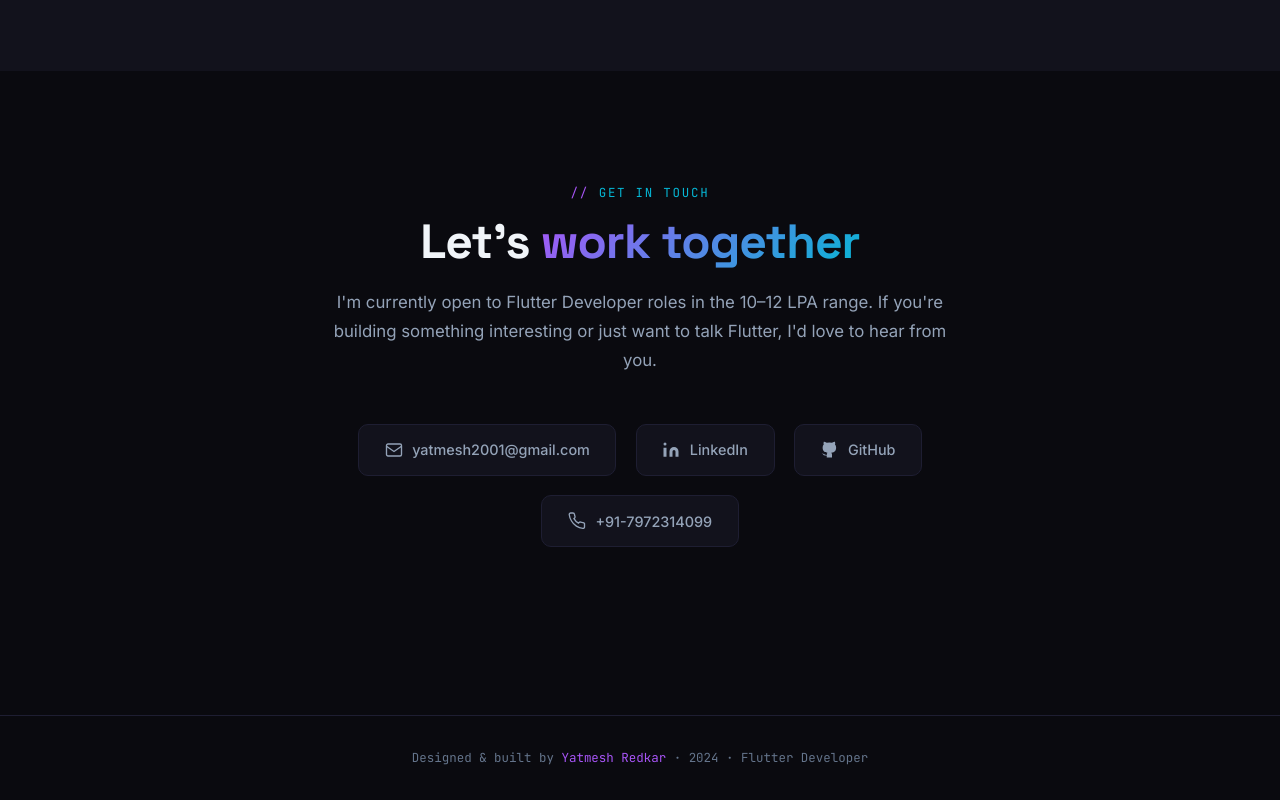
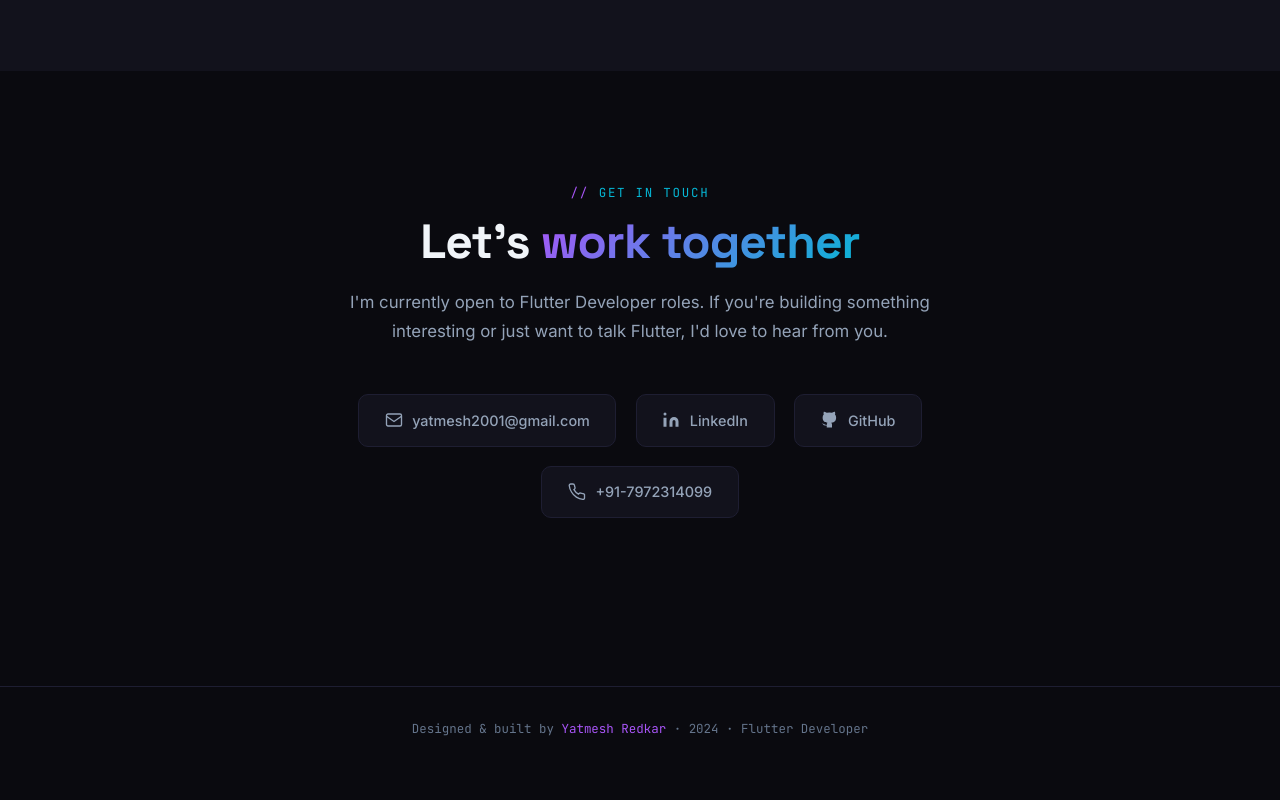
Before and after one commit to yatmeshR/yatmeshr.github.io, a plain HTML site: page index.html in a window 1280 px wide. Shown: the part 4866-5666 px from the top of the page. After the commit the page ends 5637 px from the top, so only its background shows below. Drawn offline with Linux system fonts and the light colour scheme.

Commit message:
Update index.html

```diff
--- a/index.html
+++ b/index.html
@@ -750,7 +750,7 @@
     <div class="section-label reveal">get in touch</div>
     <h2 class="section-title reveal">Let's <em>work together</em></h2>
     <p class="contact-sub reveal">
-      I'm currently open to Flutter Developer roles in the 10–12 LPA range. If you're building something interesting or just want to talk Flutter, I'd love to hear from you.
+      I'm currently open to Flutter Developer roles. If you're building something interesting or just want to talk Flutter, I'd love to hear from you.
     </p>
     <div class="contact-links reveal">
       <a href="mailto:yatmesh2001@gmail.com" class="contact-link">
```
